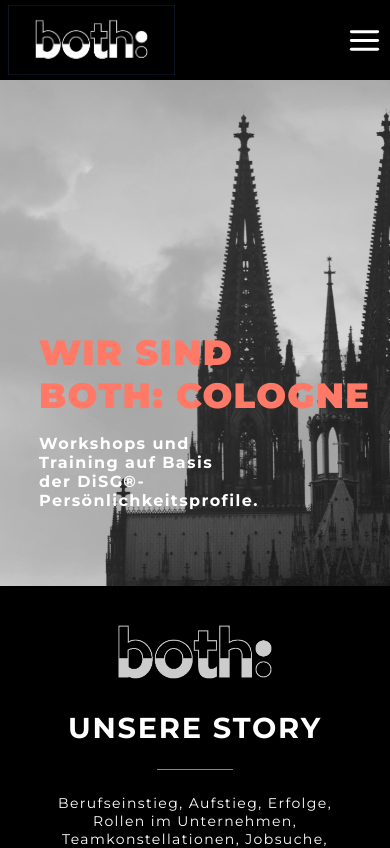
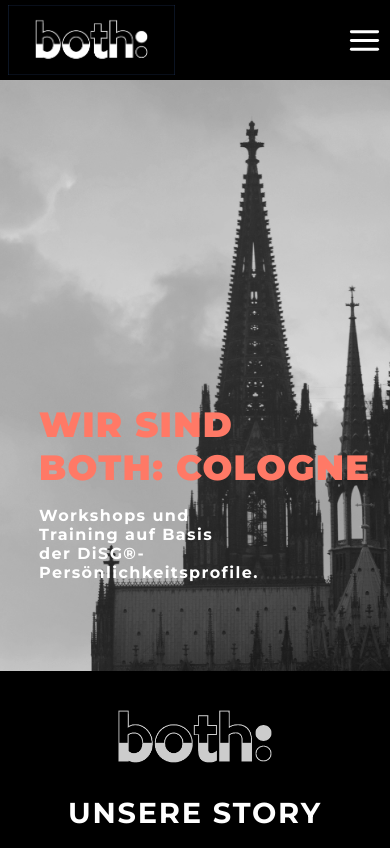
Before and after one commit to meikinski/both_company_website, a React (Create React App) app: page / in a window 390 px wide. Shown: the top 848 px of the page. Built offline with nearby package versions, Linux system fonts and the light colour scheme.

Commit message:
respon update

```diff
--- a/src/components/Hero/Hero.css
+++ b/src/components/Hero/Hero.css
@@ -95,7 +95,7 @@
 
 @media screen and (max-width: 480px) {
     .hero {
-        height: 60vh;
+        height: 70vh;
     }
 
     .hero_title {
--- a/src/pages/Analysetool/Analysetool.css
+++ b/src/pages/Analysetool/Analysetool.css
@@ -481,7 +481,7 @@
 
     .counter {
         font-size: 1rem;
-        width: 75%;
+        width: 85%;
         height: 100%;
         margin: 10px;
         padding: 30px 10px;
--- a/src/pages/Analysetool/Analysetool.js
+++ b/src/pages/Analysetool/Analysetool.js
@@ -56,7 +56,7 @@
             <br></br>
             <p>DISG®: ist ein Akronym aus den <b>vier Grundverhaltenstendenzen:</b> Dominant, Intuitiv, Stetig, Gewissenhaft. Diese sind mit unterschiedlichen Farben hinterlegt, weshalb es umgangssprachlich auch <b>„Vierfarben Modell“</b> genannt wird.</p>
             <br></br>
-            <p>Es ist ein <b>Quadranten Modell</b>, geteilt durch die Koordinatenachsen aufgabenorientiert/menschenorientiert, introvertiert/extrovertiert woraus sich die vier Quadranten <b>D</b>, <b>i</b>, <b>S</b> und <b>G</b> ergeben. Um das Koordinatensystem sind kreisrund acht verschiedene Prioritäten angeordnet. Daraus ergeben sich <b>12 verschiedene Persönlichkeitstypen.</b></p>
+            <p>Es ist ein <b>Quadranten Modell</b>, geteilt durch die Koordinatenachsen aufgabenorientiert / menschenorientiert, introvertiert / extrovertiert woraus sich die vier Quadranten <b>D</b>, <b>i</b>, <b>S</b> und <b>G</b> ergeben. Um das Koordinatensystem sind kreisrund acht verschiedene Prioritäten angeordnet. Daraus ergeben sich <b>12 verschiedene Persönlichkeitstypen.</b></p>
             <br></br>
             <p>Jeder Persönlichkeitstyp hat eigene <b>Prioritäten, Stärken, Schwächen, Stressfaktoren und Motivatoren,</b> die in den unterschiedlichen Profilen genauer untersucht werden. Da es sich um bevorzugte Verhaltenspräferenzen handelt, hat man die Möglichkeit diese weiterzuentwickeln oder zu ändern, wenn man daran arbeiten möchte.</p>
             <b></b>
--- a/src/pages/Angebot/AngebotPage.css
+++ b/src/pages/Angebot/AngebotPage.css
@@ -202,7 +202,8 @@
 
     .workshop_info_side_right iframe {
        margin: 0 auto;
-       width: 50%;
+       width: 70%;
+
         }
     }
 
@@ -241,7 +242,7 @@
 
     .workshop_info_text p {
         text-align: left;
-        font-size: 1rem;
+        font-size: 0.8rem;
     }
 
     .workshop_info_card {
@@ -251,7 +252,6 @@
 
     .workshop_info_side_left {
         width: 100%;
-
     }
 
     .workshop_info_side_right {
```
